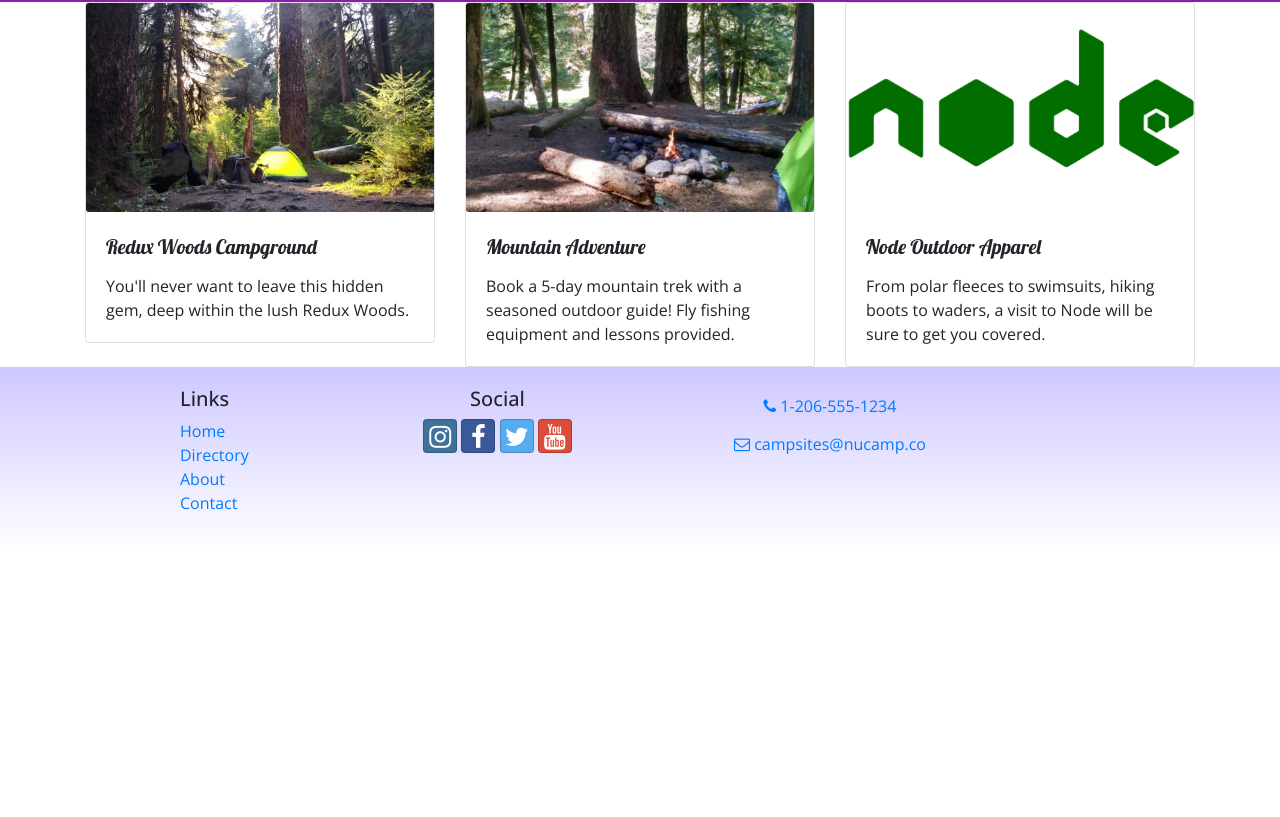
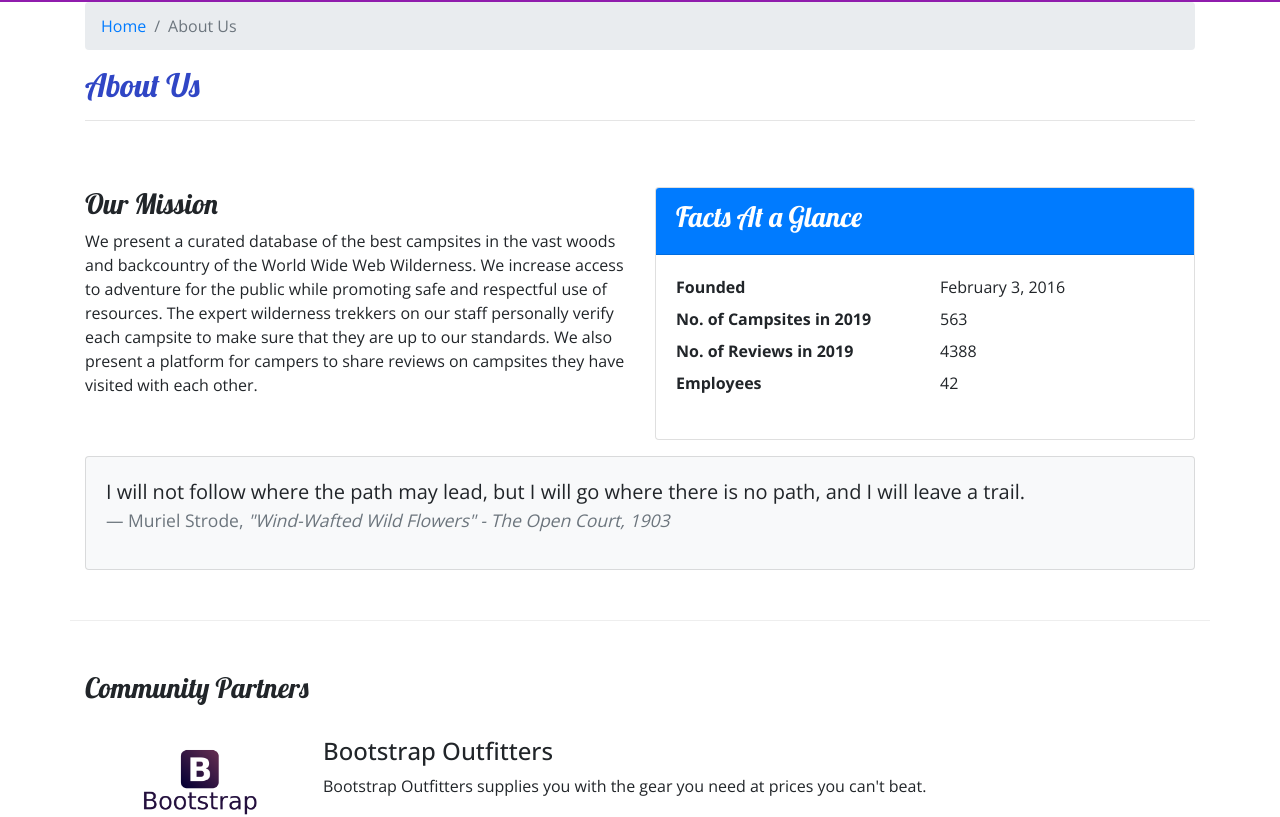
Before and after one commit to rscole87/nucamp_react_project, a React (Create React App) app: page /aboutus in a window 1280 px wide. Before the commit this address led to /home. Shown: the part 218-1035 px from the top of the page. Before the commit the page ends 800 px from the top, so only its background shows below. Built offline with nearby package versions, Linux system fonts and the light colour scheme.

Commit message:
Week 3 workshop activity

```diff
--- /dev/null
+++ b/src/components/AboutComponent.js
@@ -0,0 +1,95 @@
+import React from 'react';
+import { Breadcrumb, BreadcrumbItem, Card, CardBody, CardHeader, Media } from 'reactstrap';
+import { Link } from 'react-router-dom';
+
+function RenderPartner({partner}){
+    if(partner){
+        return(
+            <>
+                <Media object={true} src={partner.image} alt={partner.name} width="150" />
+                <Media body={true} className="ml-5 mb-4">
+                    <Media heading={true}>{partner.name}</Media>
+                    <p>{partner.description}</p>
+                </Media>
+            </>
+        )
+    }
+    return(
+        <div></div>
+    )
+}
+
+
+function About(props) {
+
+    const partners = props.partners.map(partner => {
+        return (
+            <Media tag="li" key={partner.id}>
+                <RenderPartner partner={partner} />
+            </Media>
+        );
+    });
+
+    return (
+        <div className="container">
+            <div className="row">
+                <div className="col">
+                    <Breadcrumb>
+                        <BreadcrumbItem><Link to="/home">Home</Link></BreadcrumbItem>
+                        <BreadcrumbItem active>About Us</BreadcrumbItem>
+                    </Breadcrumb>
+                    <h2>About Us</h2>
+                    <hr />
+                </div>
+            </div>
+            <div className="row row-content">
+                <div className="col-sm-6">
+                    <h3>Our Mission</h3>
+                    <p>We present a curated database of the best campsites in the vast woods and backcountry of the World Wide Web Wilderness. We increase access to adventure for the public while promoting safe and respectful use of resources. The expert wilderness trekkers on our staff personally verify each campsite to make sure that they are up to our standards. We also present a platform for campers to share reviews on campsites they have visited with each other.</p>
+                </div>
+                <div className="col-sm-6">
+                    <Card>
+                        <CardHeader className="bg-primary text-white"><h3>Facts At a Glance</h3></CardHeader>
+                        <CardBody>
+                            <dl className="row">
+                                <dt className="col-6">Founded</dt>
+                                <dd className="col-6">February 3, 2016</dd>
+                                <dt className="col-6">No. of Campsites in 2019</dt>
+                                <dd className="col-6">563</dd>
+                                <dt className="col-6">No. of Reviews in 2019</dt>
+                                <dd className="col-6">4388</dd>
+                                <dt className="col-6">Employees</dt>
+                                <dd className="col-6">42</dd>
+                            </dl>
+                        </CardBody>
+                    </Card>
+                </div>
+                <div className="col">
+                    <Card className="bg-light mt-3">
+                        <CardBody>
+                            <blockquote className="blockquote">
+                                <p className="mb-0">I will not follow where the path may lead, but I will go where there is no path, and I will leave a trail.</p>
+                                <footer className="blockquote-footer">Muriel Strode,{' '}
+                                    <cite title="Source Title">"Wind-Wafted Wild Flowers" -
+                                    The Open Court, 1903</cite>
+                                </footer>
+                            </blockquote>
+                        </CardBody>
+                    </Card>
+                </div>
+            </div>
+            <div className="row row-content">
+                <div className="col-12">
+                    <h3>Community Partners</h3>
+                </div>
+                <div className="col mt-4">
+                    <Media list>
+                        {partners}
+                    </Media>
+                </div>
+            </div>
+        </div>
+    );
+}
+
+export default About;
--- a/src/components/MainComponent.js
+++ b/src/components/MainComponent.js
@@ -1,15 +1,16 @@
 import React, { Component } from "react";
 import Directory from "./DirectoryComponent";
 import { CAMPSITES } from "../shared/campsites";
+import { COMMENTS } from "../shared/comments";
+import { PARTNERS } from "../shared/partners";
+import { PROMOTIONS } from "../shared/promotions";
 import CampsiteInfo from "./CampsiteInfoComponent";
 import Header from "./HeaderComponent";
 import Footer from "./FooterComponent";
 import Home from "./HomeComponent";
 import { Switch, Route, Redirect } from "react-router-dom";
 import Contact from "./ContactComponent";
-import { COMMENTS } from "../shared/comments";
-import { PARTNERS } from "../shared/partners";
-import { PROMOTIONS } from "../shared/promotions";
+import About from "../components/AboutComponent"
 
 class Main extends Component {
   constructor(props) {
@@ -39,6 +40,7 @@
           <Route exact path="/directory" render={() => <Directory campsites={this.state.campsites} />} />
           <Route path="/directory/:campsiteId" component={CampsiteWithId} />
           <Route exact path="/contactus" component={Contact} />
+          <Route exact path="/aboutus" render={() => <About partners={this.state.partners} />} />
           <Redirect to="/home" />
         </Switch>
         <Footer />
```
